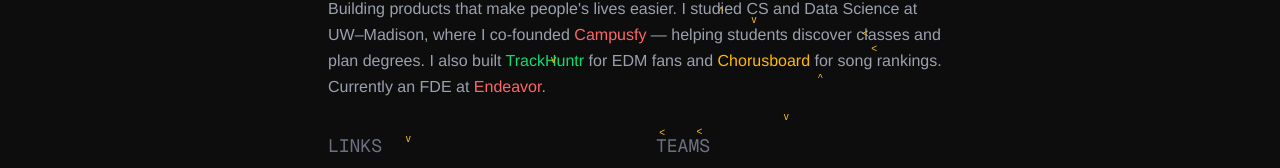
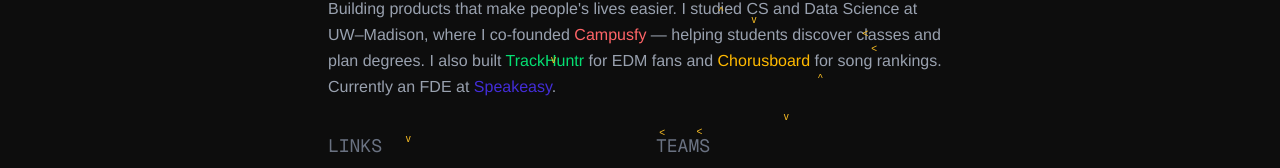
Before and after one commit to svadrutk/portfolio, a Next.js app: page / in a window 1280 px wide. Shown: the part 262-430 px from the top of the page. Built offline with nearby package versions, Linux system fonts and the light colour scheme.

Commit message:
change endeavor -> speakeasy

```diff
--- a/src/app/page.tsx
+++ b/src/app/page.tsx
@@ -62,8 +62,8 @@
                 Chorusboard
               </a>{' '}
               for song rankings. Currently an FDE at{' '}
-              <a href="https://endeavor.ai" target="_blank" rel="noopener noreferrer" className="text-red-400 hover:underline">
-                Endeavor
+              <a href="https://speakeasy.com" target="_blank" rel="noopener noreferrer" className="text-indigo-700 hover:underline">
+                Speakeasy
               </a>
               .
             </p>
```
